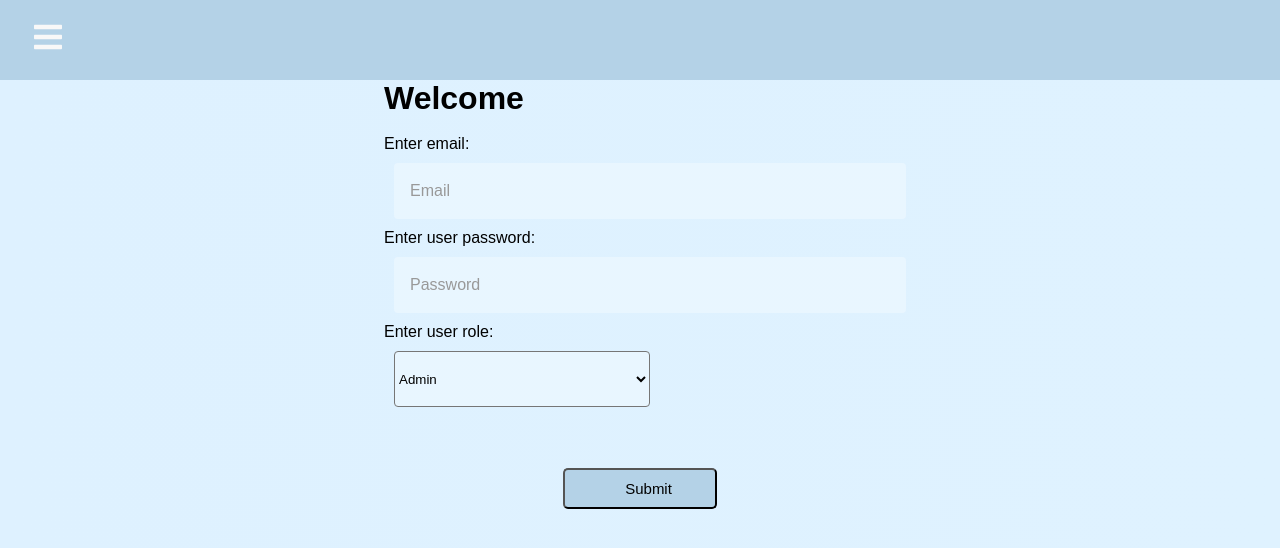
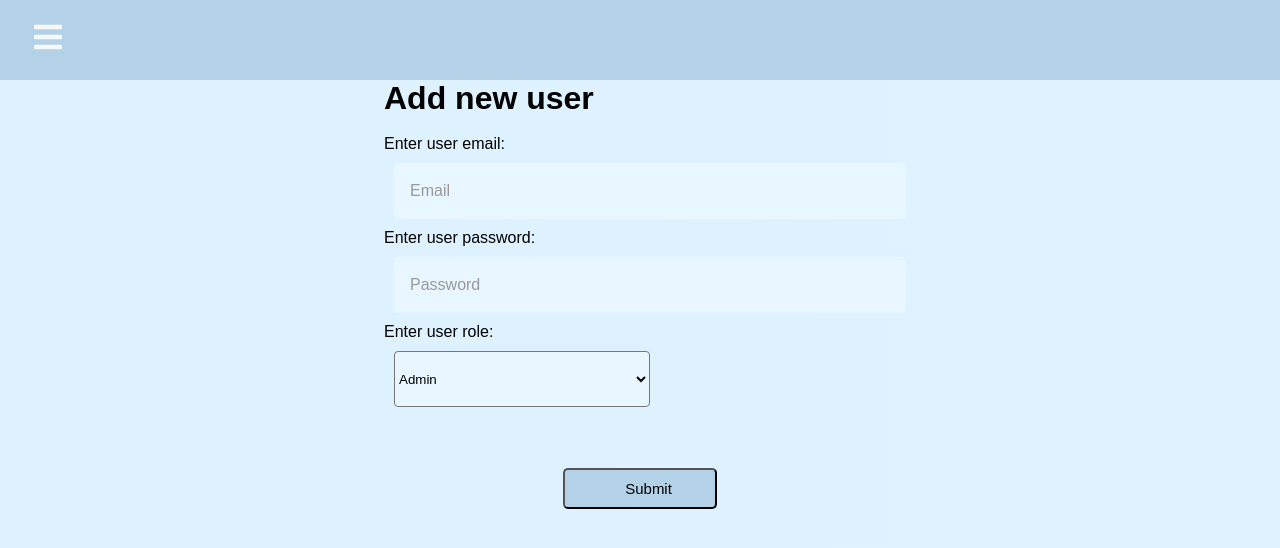
Before and after one commit to Pai-fe/PAI-frontend, a React (Create React App) app: page /adduser in a window 1280 px wide. Shown: the top 548 px of the page. Built offline with nearby package versions, Linux system fonts and the light colour scheme; no server answers.

Commit message:
create user changes

```diff
--- a/src/components/Users/CreateUserForm.js
+++ b/src/components/Users/CreateUserForm.js
@@ -103,11 +103,11 @@ class CreateUserForm extends React.Component {
   render() {
     return (
     <form>
-      <h1>Welcome {this.state.email} </h1>
+      <h1>Add new user {this.state.email} </h1>
 
       <br></br>
 
-      <p>Enter email:</p>
+      <p>Enter user email:</p>
       <div className="field">
       <input
         type='text'
```
